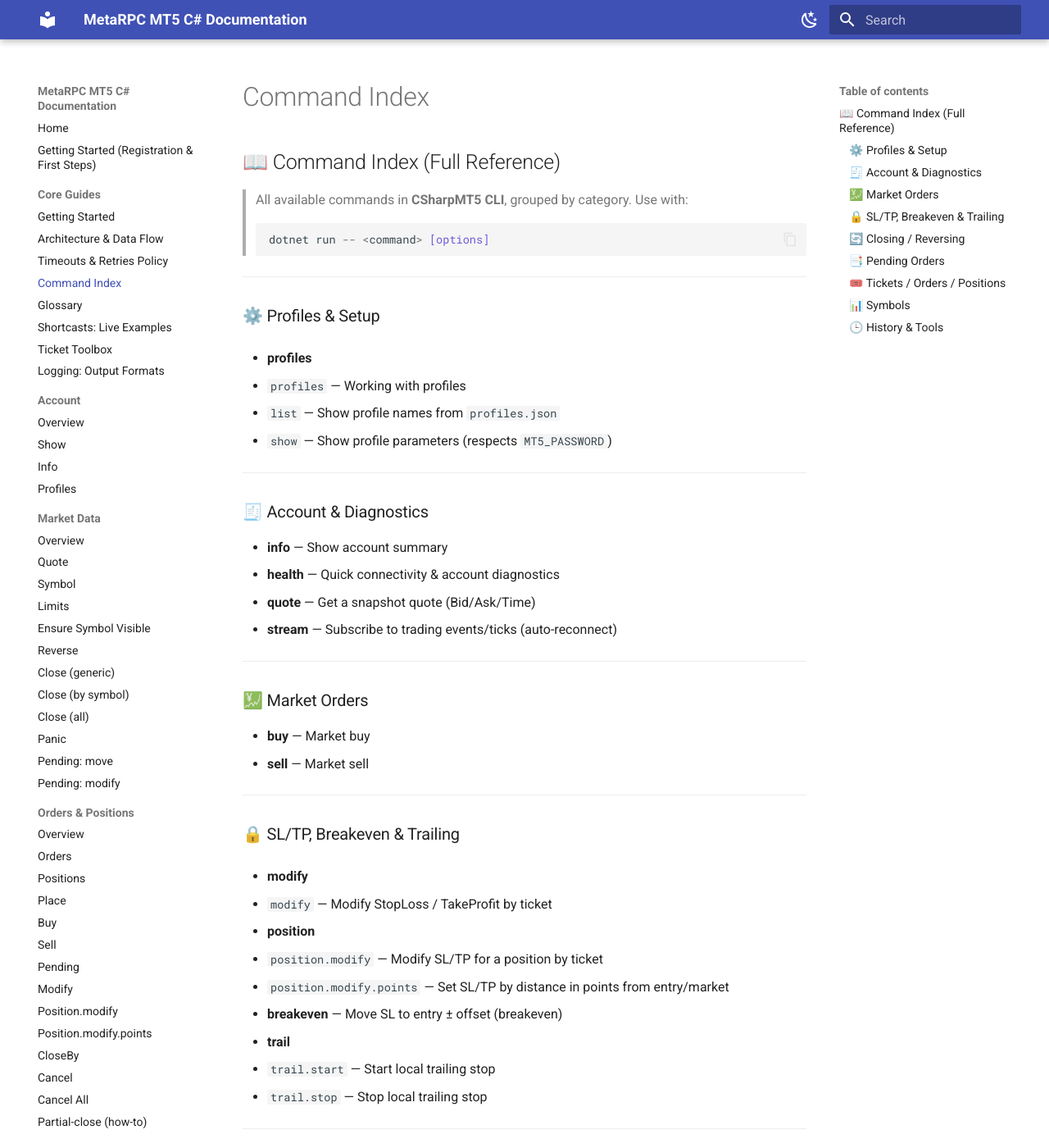
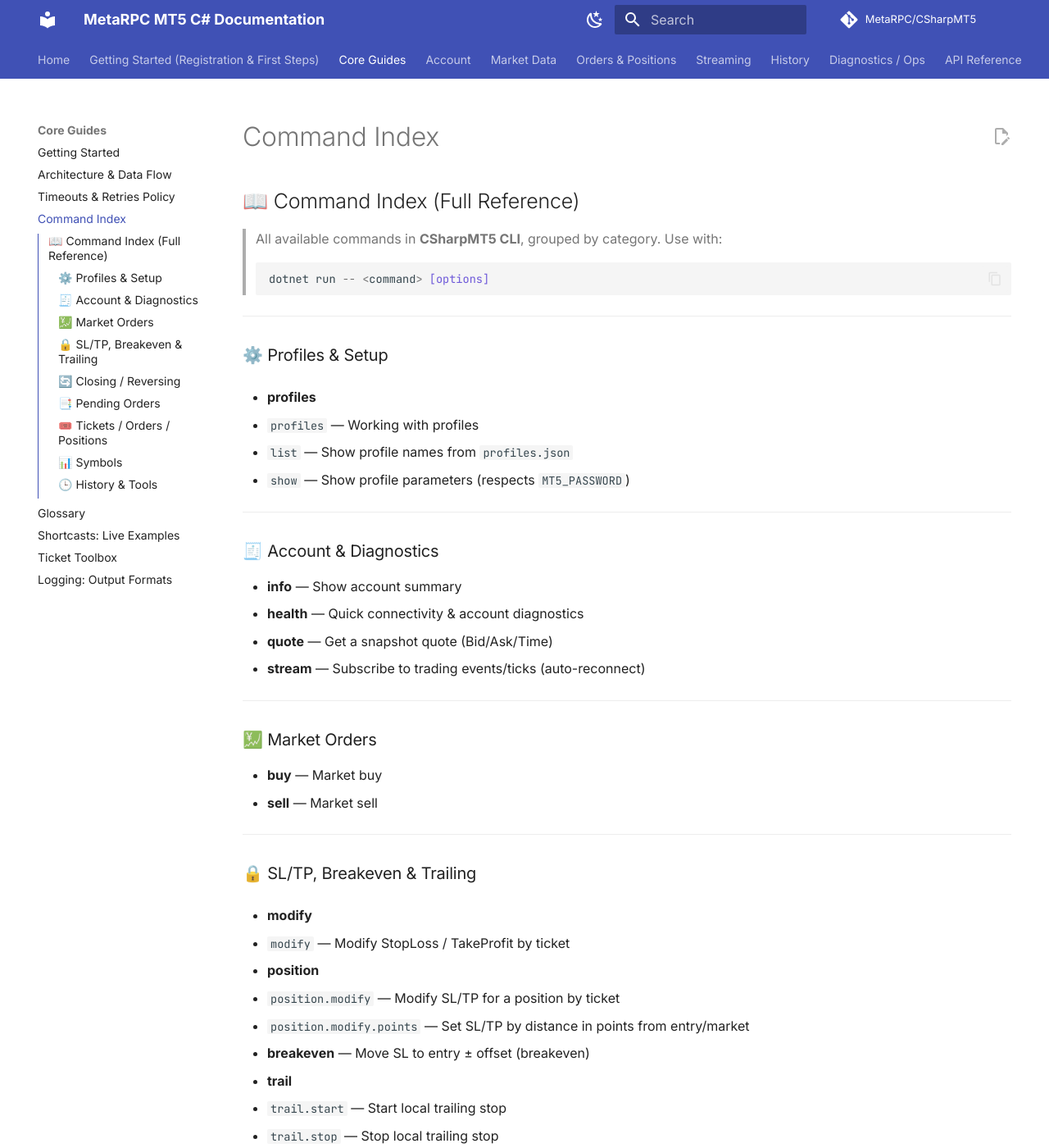
Before and after one commit to MetaRPC/CSharpMT5, an MkDocs documentation site: the page built from docs/Command_Index.md, in a window 1280 px wide and 1400 px high. Shown: the whole window at 82% size. Built offline with MkDocs 1.6.1 and Material for MkDocs 9.7.7, drawn with Linux system fonts in a browser that asks for light colours; comment, search, counter and statistics services are not loaded; some of the changed text lies outside the part shown.

Commit message:
Update mkdocs.yml

```diff
--- a/mkdocs.yml
+++ b/mkdocs.yml
@@ -1,4 +1,55 @@
 site_name: MetaRPC MT5 C# Documentation
+site_url: https://metarpc.github.io/CSharpMT5/
+repo_name: MetaRPC/CSharpMT5
+repo_url: https://github.com/MetaRPC/CSharpMT5
+edit_uri: edit/main/docs/
+
+theme:
+  name: material
+  language: en
+  font:
+    text: Inter
+    code: JetBrains Mono
+  palette:
+    - scheme: default
+      primary: indigo
+      accent: indigo
+      toggle:
+        icon: material/weather-night
+        name: Switch to dark mode
+    - scheme: slate
+      primary: indigo
+      accent: indigo
+      toggle:
+        icon: material/weather-sunny
+        name: Switch to light mode
+  features:
+    - navigation.instant
+    - navigation.tracking
+    - navigation.sections
+    - navigation.top
+    - navigation.tabs
+    - toc.integrate
+    - content.code.copy
+    - content.action.edit
+    - content.tabs.link
+    - search.highlight
+    - search.suggest
+    - palette.toggle
+    - palette.auto
+
+extra:
+  social:
+    - icon: fontawesome/brands/github
+      link: https://github.com/MetaRPC/CSharpMT5
+      name: GitHub
+  generator: false
+  consent:
+    title: Cookies & telemetry
+    description: We use GitHub Pages basic analytics only. No tracking cookies.
+
+copyright: >
+  © {{ date | strftime("%Y") }} MetaRPC. MT5 is a MetaQuotes software. This site is a community-made documentation.
 
 nav:
   - Home: Documentation_BASE.md
@@ -83,36 +134,30 @@ nav:
       - "Pending List": Misc/Pending_List.md
       - "Reverse by Ticket": Misc/Reverse_Ticket.md
 
-theme:
-  name: material
-  palette:
-    - scheme: default
-      primary: indigo
-      toggle:
-        icon: material/weather-night
-        name: Switch to dark mode
-    - scheme: slate
-      primary: indigo
-      toggle:
-        icon: material/weather-sunny
-        name: Switch to light mode
-  features:
-    - navigation.instant
-    - navigation.sections
-    - content.code.copy
-    - content.code.annotate
-    - palette.toggle
-    - palette.auto
-
 markdown_extensions:
   - admonition
-  - attr_list
-  - pymdownx.tabbed:
-      alternate_style: true
+  - pymdownx.details
   - pymdownx.superfences
-  - pymdownx.details
-  - pymdownx.emoji:
-      emoji_generator: !!python/name:pymdownx.emoji.to_svg
+  - md_in_html
   - tables
   - toc:
       permalink: true
+  - codehilite
+  - pymdownx.inlinehilite
+  - pymdownx.highlight
+  - pymdownx.snippets
+  - pymdownx.tabbed:
+      alternate_style: true
+  - attr_list
+  - def_list
+  - abbr
+  - footnotes
+  - pymdownx.tasklist:
+      custom_checkbox: true
+  - pymdownx.critic
+  - pymdownx.emoji:
+      emoji_index: !!python/name:materialx.emoji.twemoji
+      emoji_generator: !!python/name:materialx.emoji.to_svg
+
+plugins:
+  - search
```
